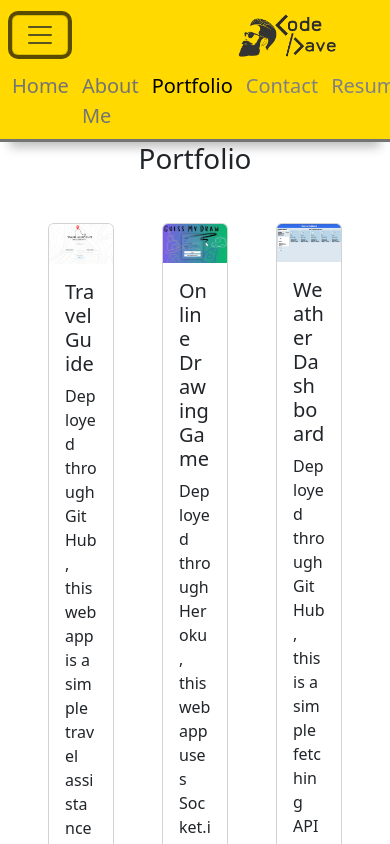
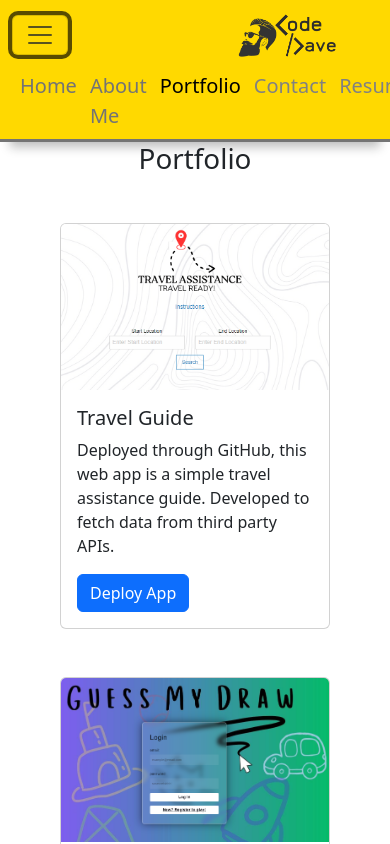
Before and after one commit to aidev13/react-portfolio, a React (Vite) app: page /portfolio in a window 390 px wide. Both pictures are taken after a click on the button "Toggle navigation". Shown: the top 844 px of the page. Built offline with nearby package versions, Linux system fonts and the light colour scheme.

Commit message:
WIP, updating resposiveness

```diff
--- a/package.json
+++ b/package.json
@@ -14,6 +14,7 @@
     "bootstrap-icons": "^1.11.1",
     "react": "^18.2.0",
     "react-dom": "^18.2.0",
+    "react-responsive": "^9.0.2",
     "react-router-dom": "^6.17.0"
   },
   "devDependencies": {
--- a/src/components/Nav/index.jsx
+++ b/src/components/Nav/index.jsx
@@ -25,7 +25,7 @@ const Nav = () => {
 
 
           <div className="collapse navbar-collapse" id="navbarNavAltMarkup">
-            <div className="navbar-nav pt-2 me-4 d-flex justify-content-end flex-row">
+            <div className="navbar-nav pt-2 ms-2 flex-row">
               <NavLink to="/" style={activeStyle}> Home </NavLink>
               <NavLink to="/about" style={activeStyle}> About Me </NavLink>
               <NavLink to="/portfolio" style={activeStyle}> Portfolio </NavLink>
--- a/src/components/Page/About.jsx
+++ b/src/components/Page/About.jsx
@@ -7,8 +7,8 @@ const About = () => {
                 <div className="hero">
                     <div class="container text-center font-monospace">
                         <div class="row">
-                            <div class="col d-flex align-items-center justify-content-end">
-                                <h1 className="me-4">About Me</h1>
+                            <div class="col d-flex align-items-center justify-content-center">
+                                <h1 className="">About Me</h1>
                             </div>
                             <div class="col">
                                 <img src="/beard.png" />
--- a/src/components/Page/Home.jsx
+++ b/src/components/Page/Home.jsx
@@ -5,6 +5,7 @@ import { useEffect } from "react"
 
 const Home = () => {
 
+  // this hook is used for allowing the contact link in the navbar to direct itself to the right place on the page //
   useEffect(() => {
     const hash = window.location.hash
     if (hash) {
@@ -21,6 +22,8 @@ const Home = () => {
     console.log("Hello World")
   }`
 
+
+
   return (
     <>
       <div className="homeBG">
@@ -35,7 +38,7 @@ const Home = () => {
                 <div className="p-3 "> <h2 className="text-light fs-4">This website has been crafted with happieness to showcase the proficiencies I've learned and experienced during my <i>rigorous</i> EdX bootcamp experience. It will remain a dynamic, ongoing testament to my professional growth as I advance in my development career, consistently evolving to reflect my latest accomplishments and expertise.</h2></div>
               </div>
               <div className="col d-flex justify-content-center">
-                <img src="./profilePicture.jpg" alt="placeholder image" className="rounded-3 border border-2"/>
+                <img src="./profilePicture.jpg" alt="placeholder image" className="rounded-3 border border-2" id="profileImg"/>
               </div>
             </div>
           </div>
--- a/src/components/Page/Portfolio.jsx
+++ b/src/components/Page/Portfolio.jsx
@@ -5,9 +5,10 @@ const Portfolio = () => {
     return (
         <>
             <Header title='Portfolio' />
-            <div className="viewPoint">
-                <div className="m-5 d-flex justify-content-center gap-5 ">
-                    <div className="card" style={{ width: '25rem' }}>
+            <div className="container">
+                <div className="m-5 d-flex justify-content-center gap-5 cardCol">
+
+                    <div className="card" >
                         <img src='./images/travel-assistance.png' className="card-img-top" alt="Personal Travel Assistance" />
                         <div className="card-body">
                             <h5 className="card-title">Travel Guide</h5>
@@ -20,7 +21,7 @@ const Portfolio = () => {
                         </div>
                     </div>
 
-                    <div className="card" style={{ width: '25rem' }}>
+                    <div className="card" >
                         <img src="./images/guess-my-draw.png" className="card-img-top" alt="Guess My Draw Online Game" />
                         <div className="card-body">
                             <h5 className="card-title">Online Drawing Game</h5>
@@ -33,14 +34,14 @@ const Portfolio = () => {
                         </div>
                     </div>
 
-                    <div className="card" style={{ width: '25rem' }}>
+                    <div className="card" >
                         <img src="./images/weather-app.png" className="card-img-top" alt="Wetather Dashboard" />
                         <div className="card-body">
                             <h5 className="card-title"> Weather Dashboard </h5>
                             <p className="card-text">
                                 Deployed through GitHub, this is a simple fetching API weather app used to gather weather infomation on a dashboard.
                             </p>
-                            <a href="https://aidev13.github.io/weather-dashboard/" className="btn btn-primary">
+                            <a href="https://aidev13.github.io/weather-dashboard/" className="btn btn-primary ">
                             Deploy App
                             </a>
                         </div>
--- a/src/custom-styles.css
+++ b/src/custom-styles.css
@@ -7,7 +7,7 @@
     background-blend-mode: overlay;
     background-size: calc();
     background-position: center;
-    height: 100vh;
+    /* height: 100vh; */
     display: flex;
     justify-content: center;
     align-items: center;
@@ -29,9 +29,9 @@
     border-top: solid 3px rgb(116, 116, 116);
 }
 
-.viewPoint {
+/* .viewPoint {
     height: 75vh;
-}
+} */
 
 
 /* Code Box Code */
@@ -44,3 +44,14 @@
   background-color: rgb(41, 41, 41);
   border-radius: 12px;
 }
+
+  @media screen and (max-width: 992px) {
+    .cardCol {
+      /* background-color: red; */
+      display: flex;
+      flex-direction: column;
+      justify-content: center;
+      align-items: center;
+      /* margin-left: 100px; */
+    }
+  }
--- a/src/main.jsx
+++ b/src/main.jsx
@@ -11,8 +11,8 @@ import Resume from "./components/Page/Resume.jsx";
 
 import './custom-styles.css'
 import 'bootstrap/dist/css/bootstrap.min.css'
+import 'bootstrap/dist/js/bootstrap.min.js'
 
-import 'bootstrap/dist/js/bootstrap.min.js'
 
 
 const router = createBrowserRouter([
```
Also changed, not shown: 1 other file (tests, documents, lock files or other folders).
